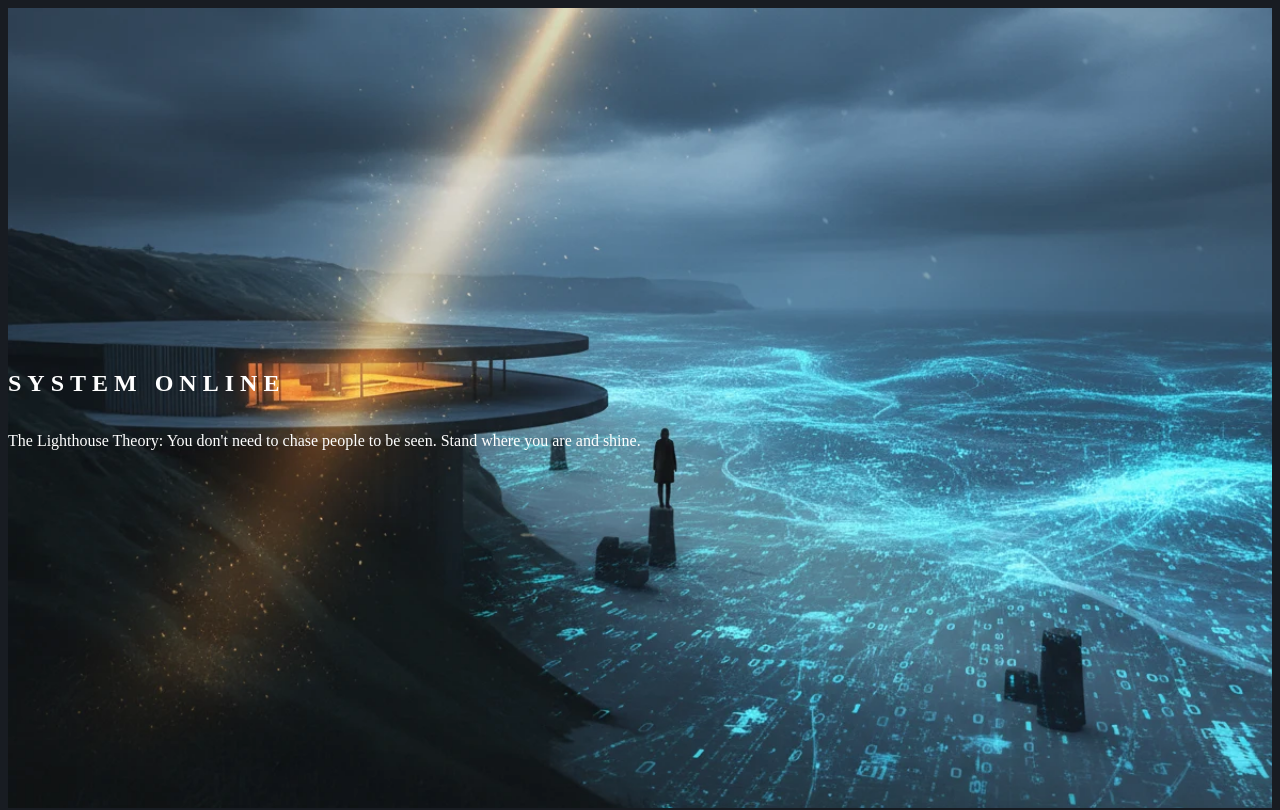
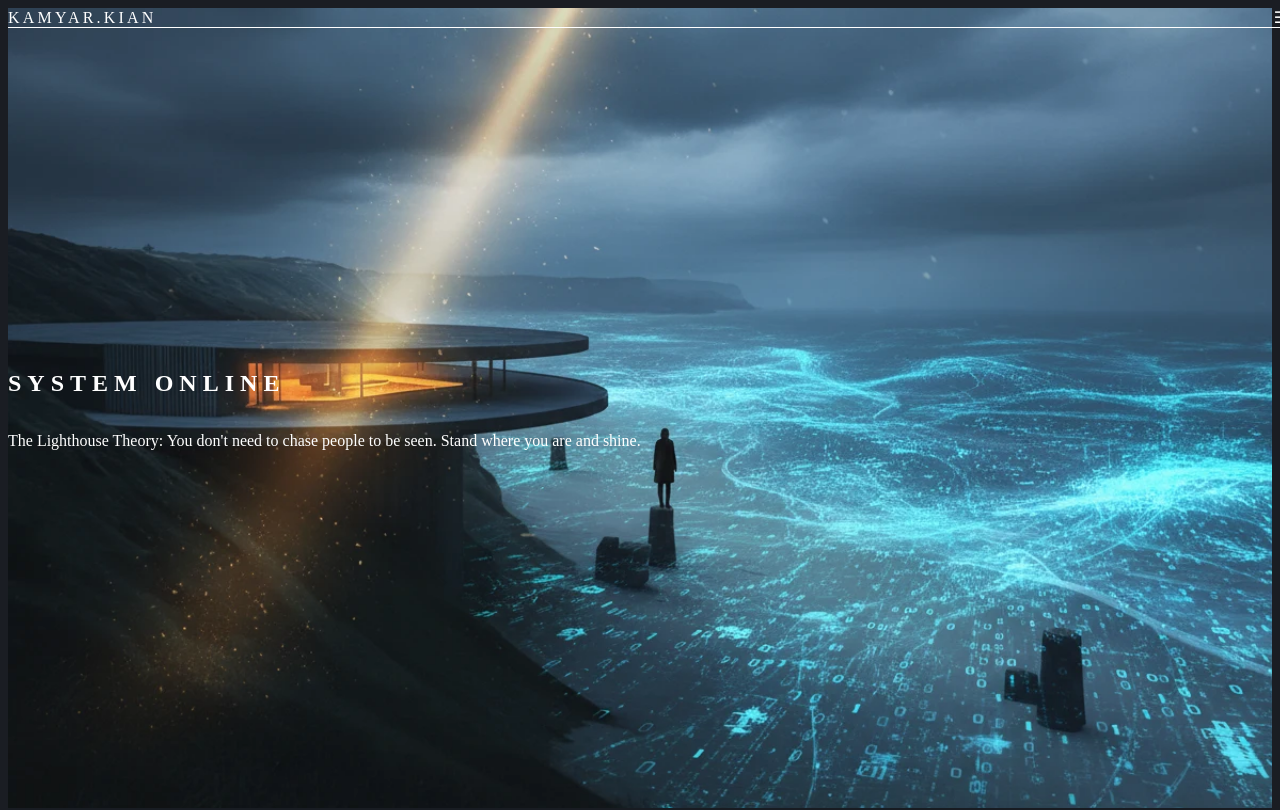
Before and after one commit to kamyarkian/kamyarkian-io, a Next.js app: page / in a window 1280 px wide. Shown: the top 810 px of the page. Built offline with nearby package versions, Linux system fonts and the light colour scheme.

Commit message:
Feat: Added Glass Navbar

```diff
--- a/src/app/layout.tsx
+++ b/src/app/layout.tsx
@@ -1,10 +1,10 @@
 import type { Metadata } from "next";
 import "./globals.css";
-import { inter, jetbrainsMono } from "./fonts";
+import Navbar from "@/components/Navbar";
 
 export const metadata: Metadata = {
-  title: "Kamyar Kian",
-  description: "Project Lighthouse",
+  title: "Kamyar Kian | Human-Centered Data Science",
+  description: "Personal website of Kamyar Kian. Exploring the intersection of Data, Economics, and Psychology.",
 };
 
 export default function RootLayout({
@@ -13,11 +13,12 @@ export default function RootLayout({
   children: React.ReactNode;
 }>) {
   return (
-    <html
-      lang="en"
-      className={`${inter.variable} ${jetbrainsMono.variable}`}
-    >
-      <body className="bg-[#181c22] text-gray-100 antialiased font-sans">
+    <html lang="en">
+      <body className="antialiased bg-black text-white selection:bg-amber-500 selection:text-black">
+        {/* Navigation Bar (Appears on all pages) */}
+        <Navbar />
+
+        {/* Main Page Content */}
         {children}
       </body>
     </html>
--- /dev/null
+++ b/src/components/Navbar.tsx
@@ -0,0 +1,39 @@
+import Link from "next/link";
+
+export default function Navbar() {
+  return (
+    <nav className="fixed top-0 left-0 w-full z-50 flex justify-between items-center px-8 py-6 backdrop-blur-md bg-black/30 border-b border-white/10">
+
+      {/* LOGO / BRAND */}
+      <div className="text-xl font-bold tracking-[0.2em] text-white uppercase">
+        Kamyar<span className="text-amber-500">.</span>Kian
+      </div>
+
+      {/* DESKTOP MENU */}
+      <div className="hidden md:flex space-x-8">
+        <NavLink href="/" label="Home" />
+        <NavLink href="#about" label="About" />
+        <NavLink href="#signals" label="Signals" />
+        <NavLink href="#contact" label="Contact" />
+      </div>
+
+      {/* MOBILE MENU ICON (Placeholder) */}
+      <div className="md:hidden text-white cursor-pointer">
+        <span className="text-2xl">☰</span>
+      </div>
+
+    </nav>
+  );
+}
+
+// Helper Component for Links
+function NavLink({ href, label }: { href: string; label: string }) {
+  return (
+    <Link
+      href={href}
+      className="text-sm font-medium text-gray-300 hover:text-white hover:text-amber-400 transition-colors tracking-wide uppercase"
+    >
+      {label}
+    </Link>
+  );
+}
```
